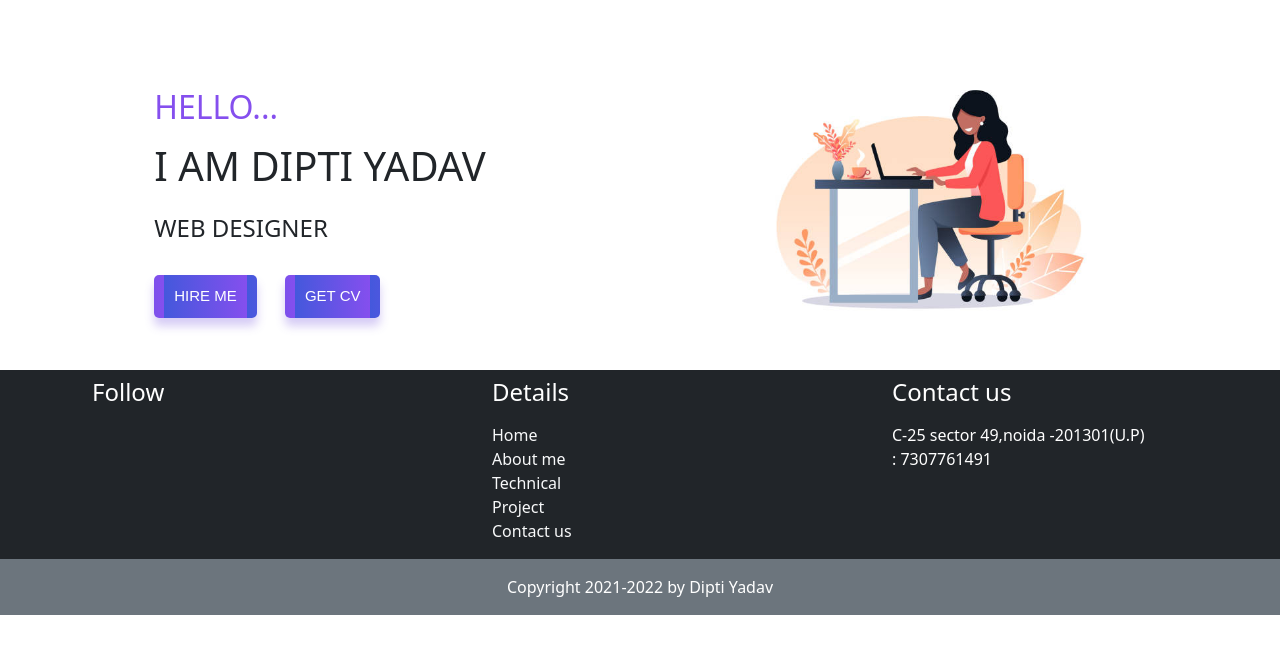
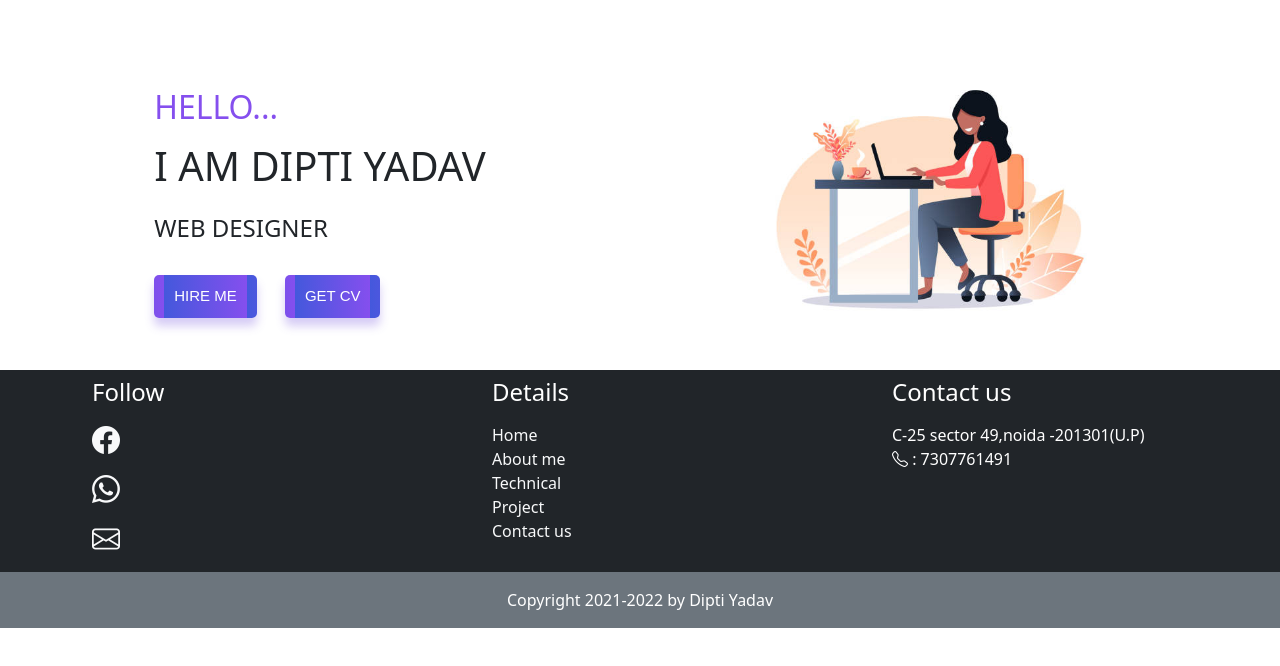
Before and after one commit to yadavdipti224/portfoliod, a plain HTML site: page home.html in a window 1280 px wide. Drawn offline with nearby package versions, Linux system fonts and the light colour scheme.

Commit message:
Update home.html

```diff
--- a/home.html
+++ b/home.html
@@ -7,7 +7,7 @@
 
     <!-- Bootstrap CSS -->
     <link href="https://cdn.jsdelivr.net/npm/bootstrap@5.1.3/dist/css/bootstrap.min.css" rel="stylesheet" integrity="sha384-1BmE4kWBq78iYhFldvKuhfTAU6auU8tT94WrHftjDbrCEXSU1oBoqyl2QvZ6jIW3" crossorigin="anonymous">
-
+    <link rel="stylesheet" href="https://cdn.jsdelivr.net/npm/bootstrap-icons@1.8.1/font/bootstrap-icons.css">
     <link rel="stylesheet" href="css/style.css">
 
     <title>Home</title>
```
